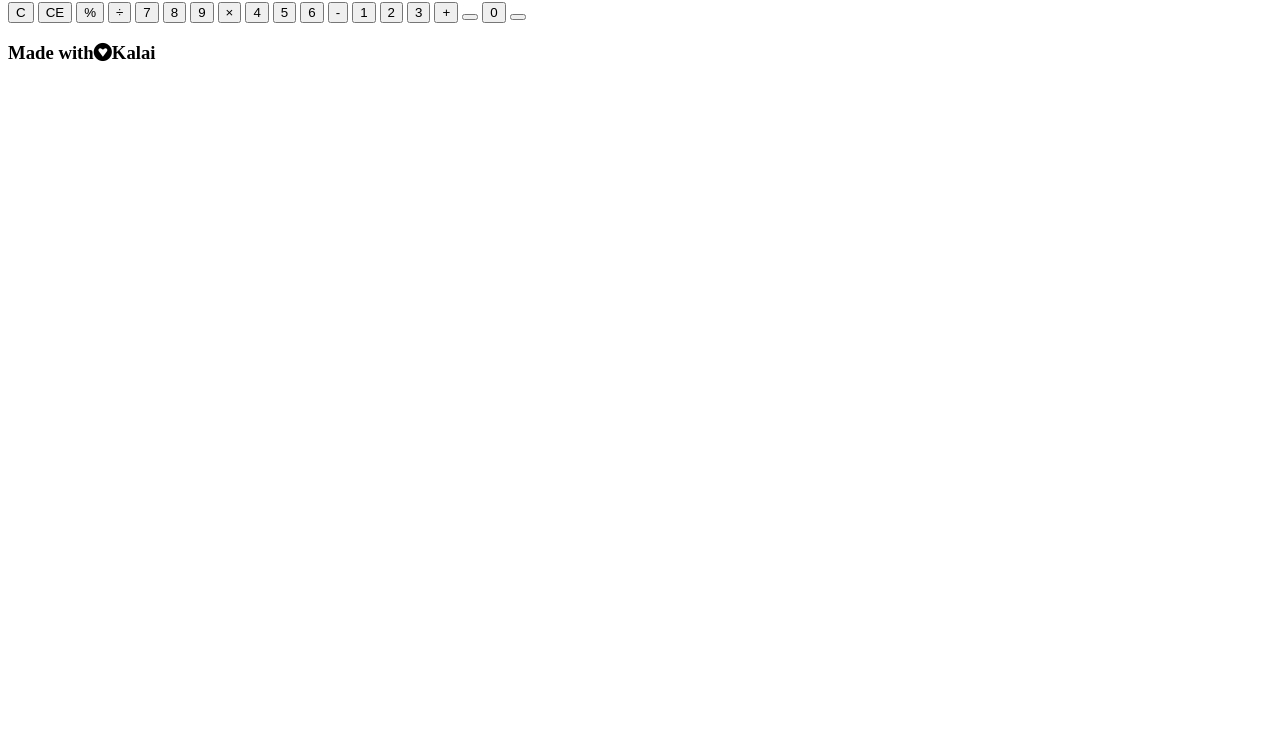
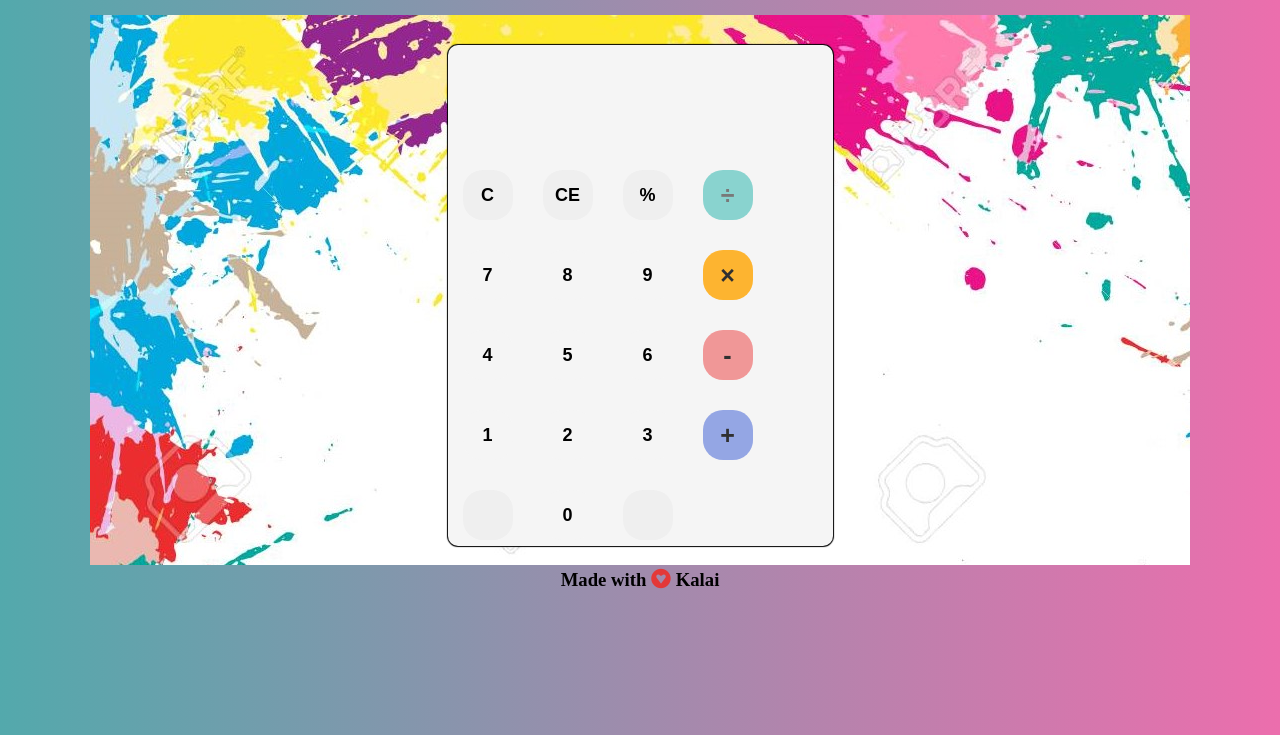
Before and after one commit to Kalayarasi/calculator, a plain HTML site: page index.html in a window 1280 px wide. Shown: the part 65-800 px from the top of the page. Drawn offline with Linux system fonts and the light colour scheme; a web font is replaced by a local one.

Commit message:
Update index.html

```diff
--- a/index.html
+++ b/index.html
@@ -2,7 +2,7 @@
 <html lang="en">
 <head>
     <title>Calculator</title>
-    <link rel="stylesheet" href="systle.css">
+    <link rel="stylesheet" href="sytle.css">
     <script src="https://kit.fontawesome.com/1d62d9313d.js" crossorigin="anonymous"></script>
 </head>
 
```
